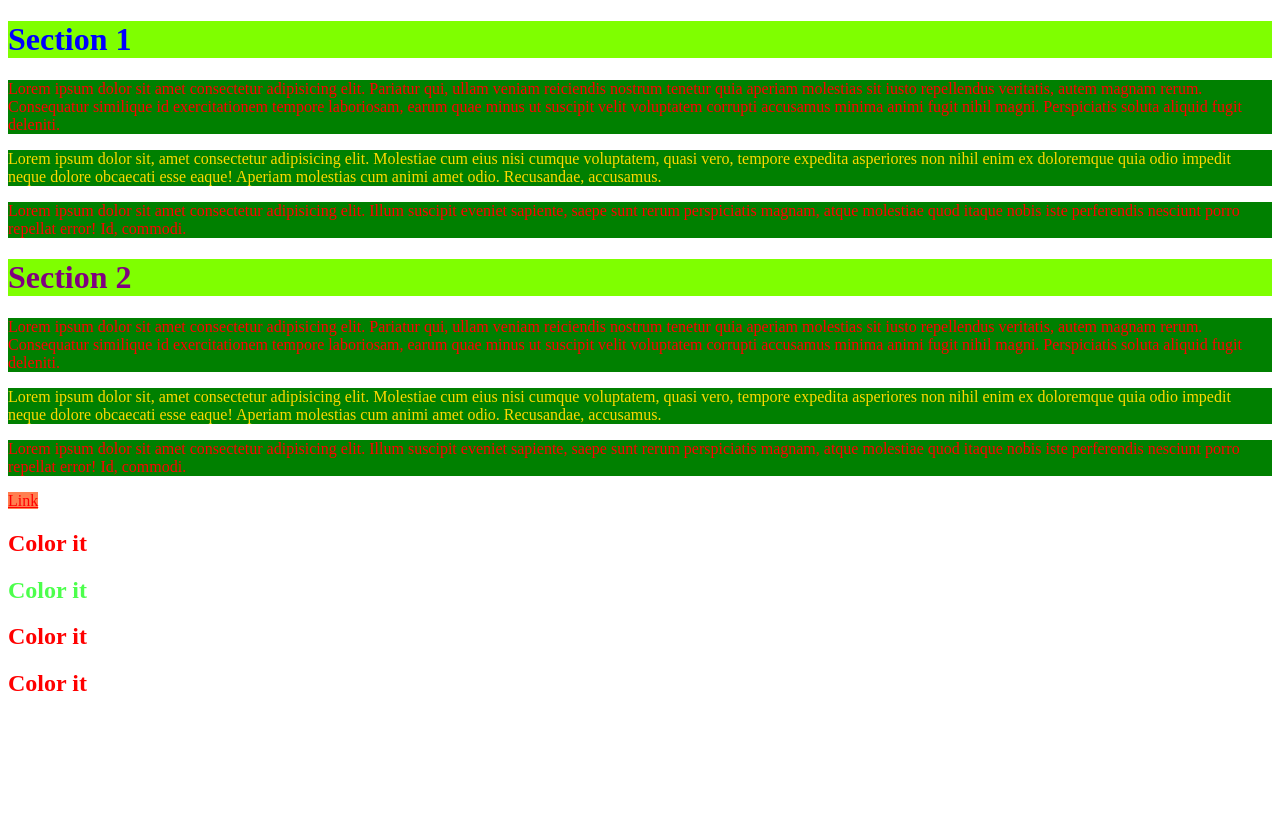
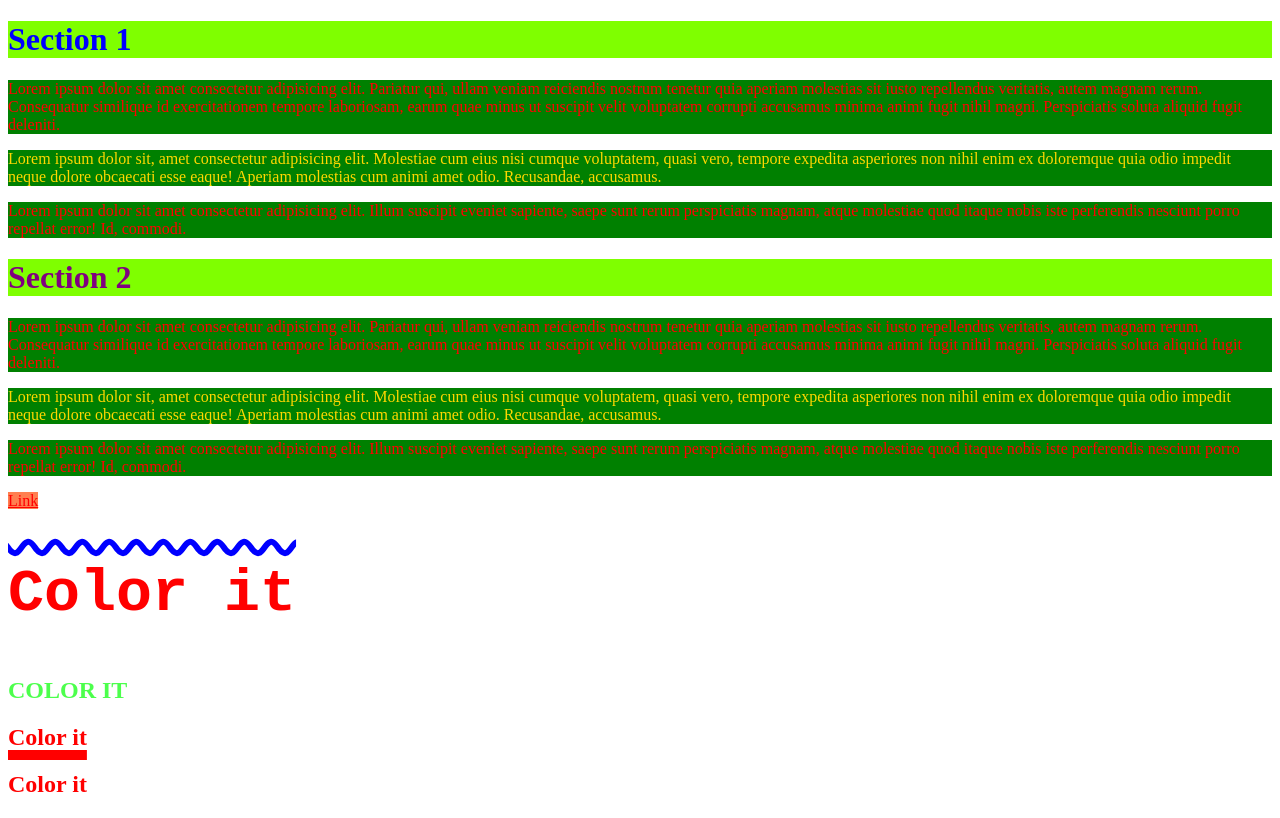
Before and after one commit to toaha-unc/Meta-CSS-Practice, a plain HTML site: page index.html in a window 1280 px wide. Drawn offline with Linux system fonts and the light colour scheme.

Commit message:
feat: add fonts and text decoations in css

```diff
--- a/style.css
+++ b/style.css
@@ -30,14 +30,22 @@ p.second {
 
 .third {
     color: rgb(255, 0, 0);
+    font-family: 'Courier New', Courier, monospace;
+    font-size: 60px;
+    text-decoration-line: overline;
+    text-decoration-color: blue;
+    text-decoration-style: wavy;
 }
 
 .fourth {
     color: rgba(0, 255, 0, 0.7);
+    text-transform: uppercase;
 }
 
 .fifth{
     color: hsl(0, 100%, 50%);
+    text-decoration-line: underline;
+    text-decoration-thickness: 10px;
 }
 
 .sixth{
```
